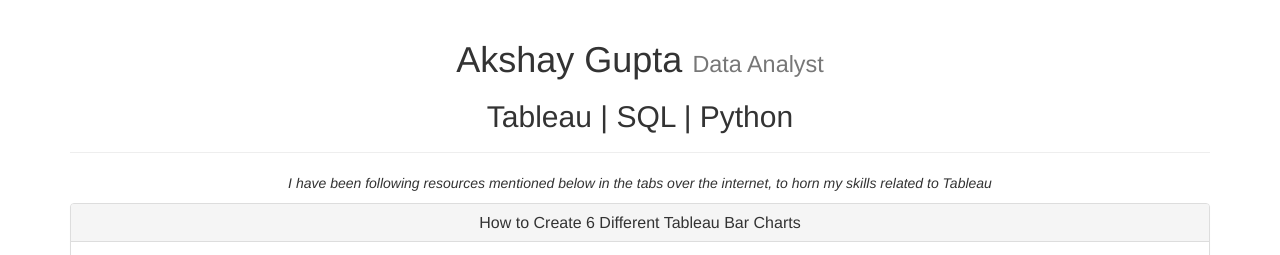
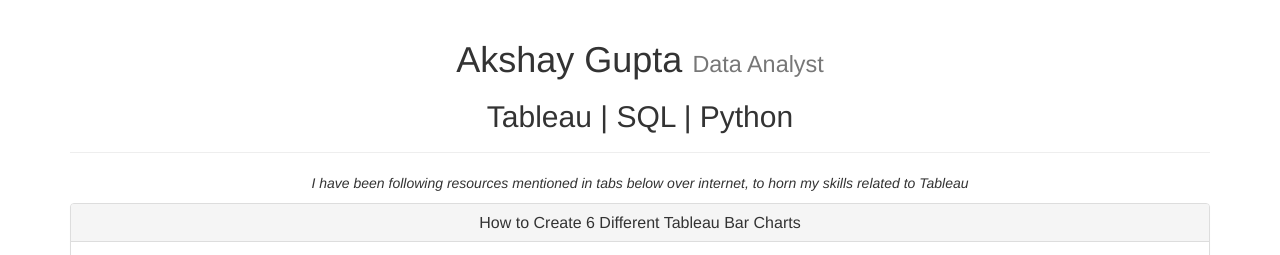
Before and after one commit to guptakshay21/Tableau, a plain HTML site: page index.html in a window 1280 px wide. Shown: the top 255 px of the page. Drawn offline with Linux system fonts and the light colour scheme.

Commit message:
Update index.html

```diff
--- a/index.html
+++ b/index.html
@@ -30,7 +30,7 @@
                     <h2> Tableau | SQL | Python </h2>
 </div>
                  <p>
-                    <i>I have been following resources mentioned below in the tabs over the internet, to horn my skills related to Tableau</i>
+                    <i>I have been following resources mentioned in tabs below over internet, to horn my skills related to Tableau</i>
                  </p>
 
                   <div class="panel-group" id="accordion">
```
